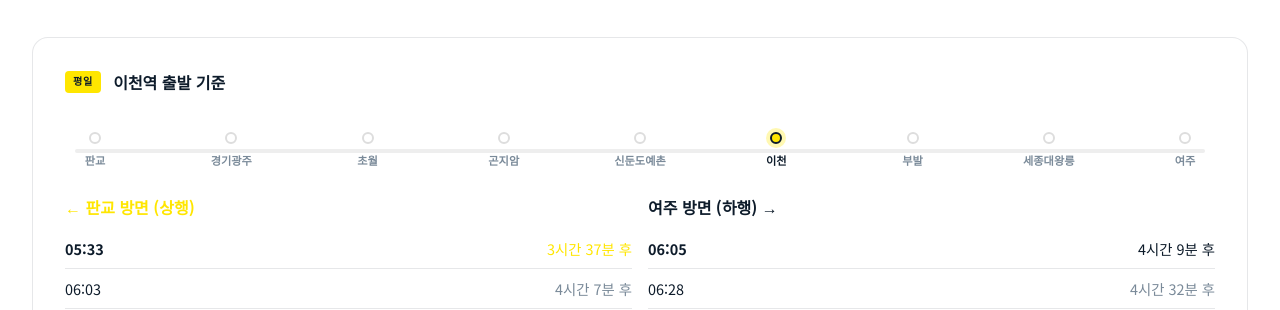
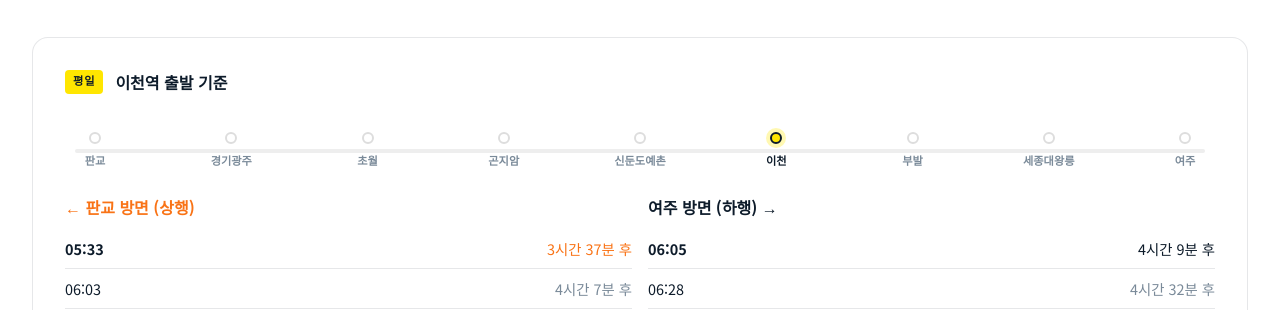
Before and after one commit to sjlee1977/icheonsi, a Next.js app: page /now in a window 1280 px wide. Shown: the part 614-924 px from the top of the page. Built offline with nearby package versions, Linux system fonts and the light colour scheme; no server answers.

Commit message:
style: update Pangyo text color and increase badge font size on Now page

```diff
--- a/src/app/(main)/now/NowClient.tsx
+++ b/src/app/(main)/now/NowClient.tsx
@@ -241,11 +241,11 @@ export default function NowClient() {
           ) : (
             <div style={{ display: 'grid', gridTemplateColumns: '1fr 1fr', gap: '16px', marginTop: '16px' }}>
               <div>
-                <div style={{ fontWeight: 700, marginBottom: '8px', color: 'var(--primary)' }}>← 판교 방면 (상행)</div>
+                <div style={{ fontWeight: 700, marginBottom: '8px', color: '#F97316' }}>← 판교 방면 (상행)</div>
                 {subwayData?.toPangyo.length ? subwayData.toPangyo.map((t, i) => (
                   <div key={i} style={{ display: 'flex', justifyContent: 'space-between', padding: '8px 0', borderBottom: '1px solid var(--border)', fontSize: '0.9rem' }}>
                     <span style={{ fontWeight: i === 0 ? 700 : 400 }}>{t.departureTime}</span>
-                    <span style={{ color: i === 0 ? 'var(--primary)' : 'var(--muted)' }}>
+                    <span style={{ color: i === 0 ? '#F97316' : 'var(--muted)' }}>
                       {minutesLabel(t.minutesLeft)}{t.isLastTrain && ' 🔴막차'}
                     </span>
                   </div>
--- a/src/app/globals.css
+++ b/src/app/globals.css
@@ -297,7 +297,7 @@ body {
 .train-section { margin-bottom: 48px; }
 .train-tracker { background: white; border: 1px solid var(--border); border-radius: var(--radius); padding: 32px; }
 .tracker-header { display: flex; align-items: center; gap: 12px; margin-bottom: 28px; font-weight: 700; }
-.live-badge { background: var(--primary); color: var(--text); font-family: var(--font-mono), monospace; font-size: 0.63rem; font-weight: 800; padding: 3px 8px; border-radius: 4px; letter-spacing: 0.08em; }
+.live-badge { background: var(--primary); color: var(--text); font-family: var(--font-mono), monospace; font-size: 0.7rem; font-weight: 800; padding: 3px 8px; border-radius: 4px; letter-spacing: 0.08em; }
 .track-visual { position: relative; height: 56px; display: flex; align-items: center; margin-bottom: 20px; }
 .track-line { position: absolute; left: 10px; right: 10px; height: 4px; background: #EEE; border-radius: 10px; }
 .stations { position: absolute; left: 0; right: 0; display: flex; justify-content: space-between; z-index: 2; }
```
